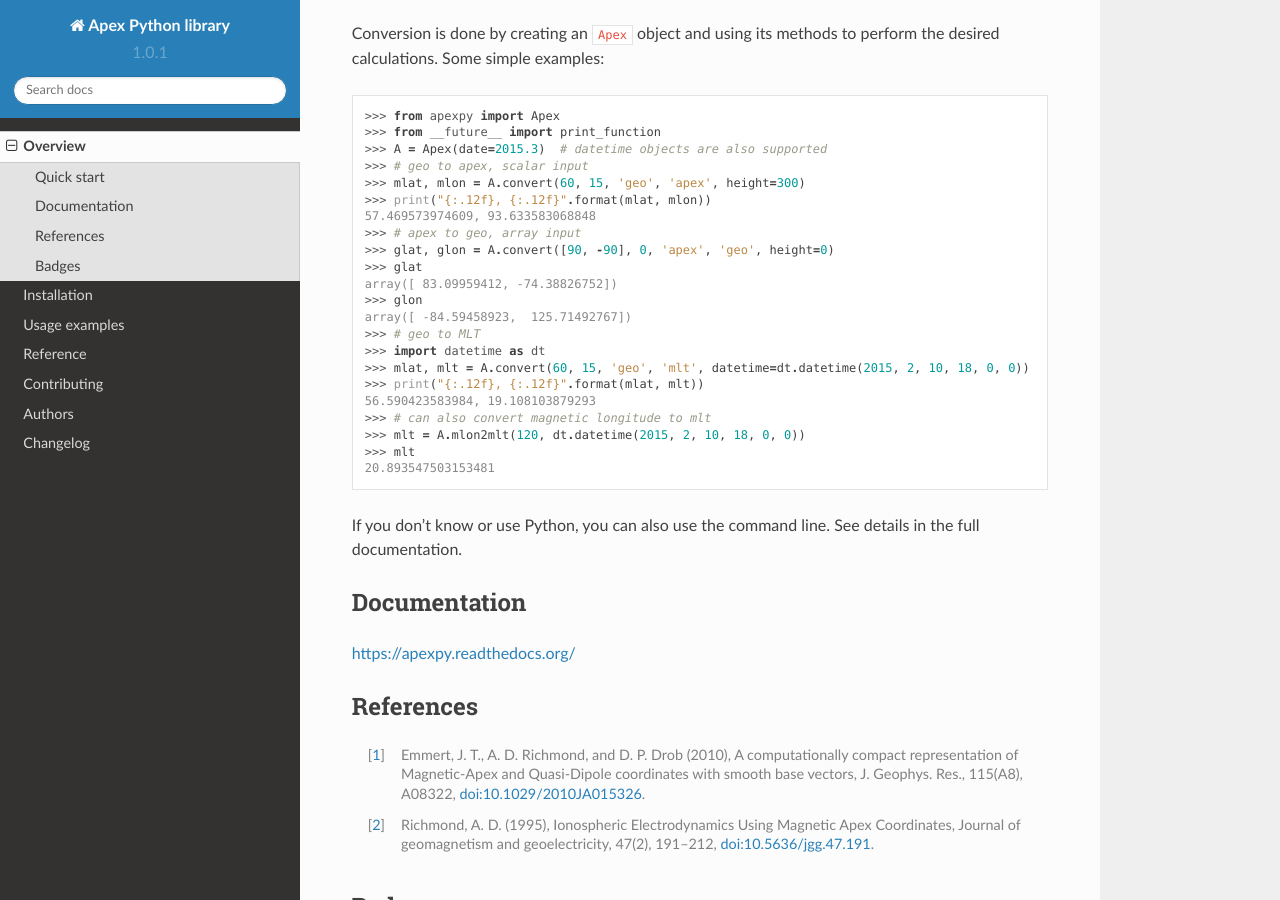
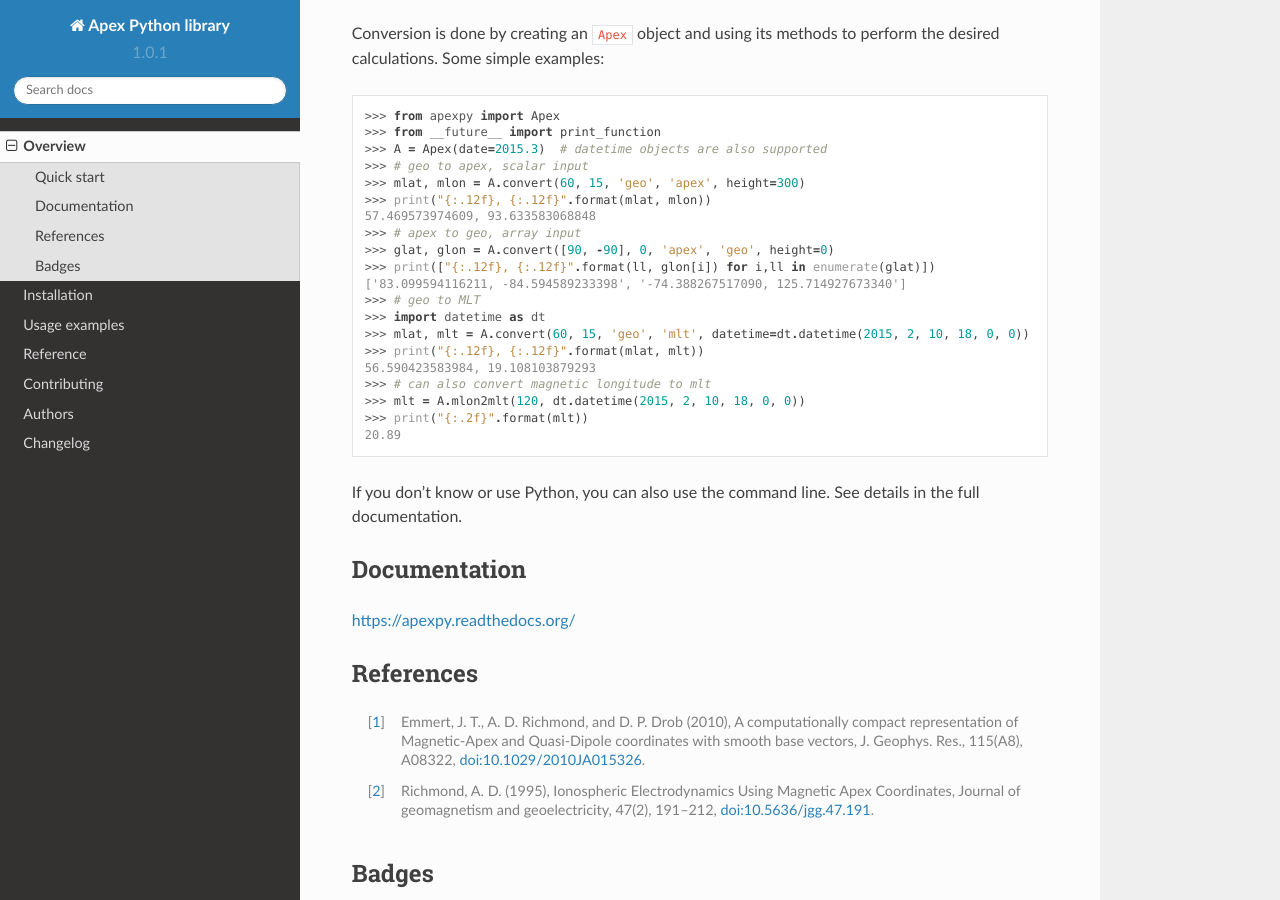
Before and after one commit to aburrell/apexpy, a Sphinx documentation site: the page built from docs/readme.rst, in a window 1280 px wide and 900 px high, scrolled down 477 px. Built offline with Sphinx 7.4.7 and the Read the Docs theme 2.0.0, drawn with Linux system fonts in a browser that asks for light colours.

Commit message:
more print statements
Added more print statements.  Also, significance of MLT is really only
to 2 decimal places.

```diff
--- a/README.rst
+++ b/README.rst
@@ -24,10 +24,8 @@ Conversion is done by creating an ``Apex`` object and using its methods to perfo
     57.469573974609, 93.633583068848
     >>> # apex to geo, array input
     >>> glat, glon = A.convert([90, -90], 0, 'apex', 'geo', height=0)
-    >>> glat
-    array([ 83.09959412, -74.38826752])
-    >>> glon
-    array([ -84.59458923,  125.71492767])
+    >>> print(["{:.12f}, {:.12f}".format(ll, glon[i]) for i,ll in enumerate(glat)])
+    ['83.099594116211, -84.594589233398', '-74.388267517090, 125.714927673340']
     >>> # geo to MLT
     >>> import datetime as dt
     >>> mlat, mlt = A.convert(60, 15, 'geo', 'mlt', datetime=dt.datetime(2015, 2, 10, 18, 0, 0))
@@ -35,8 +33,8 @@ Conversion is done by creating an ``Apex`` object and using its methods to perfo
     56.590423583984, 19.108103879293
     >>> # can also convert magnetic longitude to mlt
     >>> mlt = A.mlon2mlt(120, dt.datetime(2015, 2, 10, 18, 0, 0))
-    >>> mlt
-    20.893547503153481
+    >>> print("{:.2f}".format(mlt))
+    20.89
 
 If you don't know or use Python, you can also use the command line. See details in the full documentation.
 
--- a/docs/usage.rst
+++ b/docs/usage.rst
@@ -16,10 +16,8 @@ For full documentation of the functions, see the reference for :class:`apexpy.Ap
     57.469573974609, 93.633583068848
     >>> # apex to geo, array input
     >>> glat, glon = A.convert([90, -90], 0, 'apex', 'geo', height=0)
-    >>> glat
-    array([ 83.09959412, -74.38826752])
-    >>> glon
-    array([ -84.59458923,  125.71492767])
+    >>> print(["{:.12f}, {:.12f}".format(ll, glon[i]) for i,ll in enumerate(glat)])
+    ['83.099594116211, -84.594589233398', '-74.388267517090, 125.714927673340']
     >>> # geo to MLT
     >>> import datetime as dt
     >>> mlat, mlt = A.convert(60, 15, 'geo', 'mlt', datetime=dt.datetime(2015, 2, 10, 18, 0, 0))
@@ -27,8 +25,8 @@ For full documentation of the functions, see the reference for :class:`apexpy.Ap
     56.590423583984, 19.108103879293
     >>> # can also convert magnetic longitude to mlt
     >>> mlt = A.mlon2mlt(120, dt.datetime(2015, 2, 10, 18, 0, 0))
-    >>> mlt
-    20.893299166361491
+    >>> print("{:.2f}".format(mlt))
+    20.89
 
 
 
```
